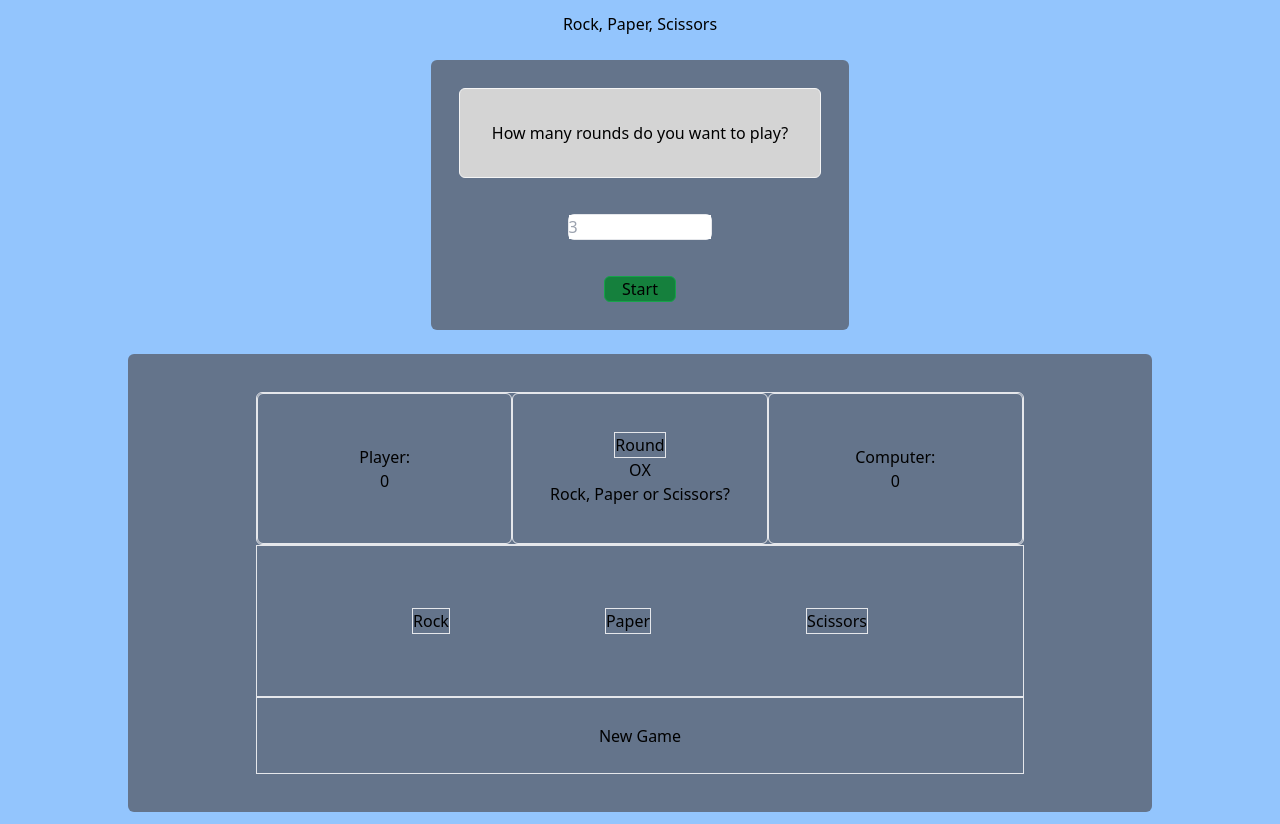
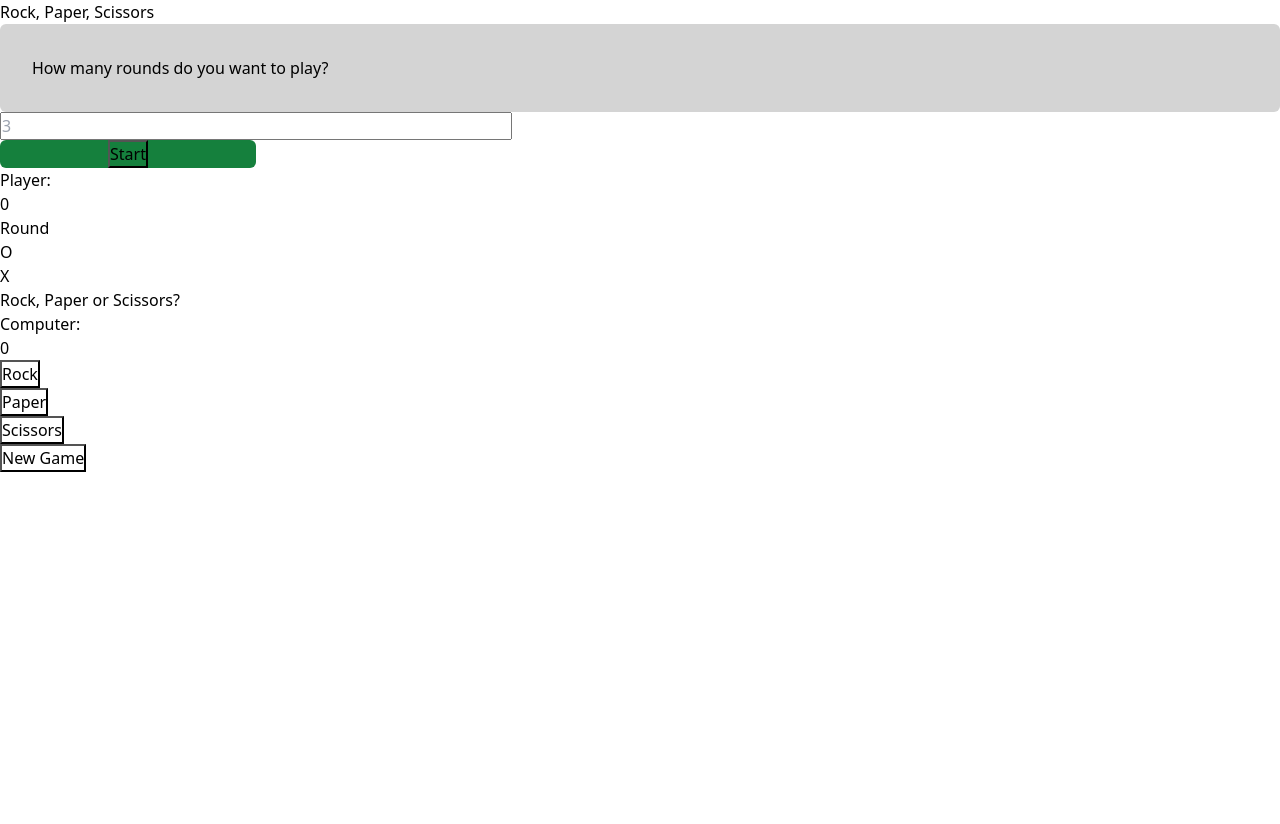
Before and after one commit to tjohnson009/rock-paper-scissors, a website: page src/index.html in a window 1280 px wide. After the commit the page ends 800 px from the top, so only its background shows below. Drawn offline with Linux system fonts and the light colour scheme.

Commit message:
Remove TailwinddCSS usage

```diff
--- a/src/index.html
+++ b/src/index.html
@@ -7,9 +7,9 @@
     <link href="../dist/style.css" rel="stylesheet">
     <title>Rock, Paper, Scissors</title>
 </head>
-<body class="flex flex-col items-center justify-center bg-blue-300 h-screen gap-6 my-3">
-    <div class="title flex justify-center"><h1>Rock, Paper, Scissors</h1></div>
-    <div class="roundsDivContainer flex flex-col bg-slate-500 items-center rounded-md gap-9 p-7">
+<body class="">
+    <div class="title"><h1>Rock, Paper, Scissors</h1></div>
+    <div class="roundsDivContainer">
         <div class="roundsDivText border-spacing-0 border-neutral-100 bg-neutral-300 border rounded-md p-8">
             <p>How many rounds do you want to play?</p>
         </div>
@@ -20,17 +20,17 @@
             <button type="text" value="Start" name="startButton" id="startButton">Start</button>
         </div>
     </div>
-    <div class="gameplay flex flex-col bg-slate-500 justify-center items-center rounded-md w-4/5 h-5/6 ">
-        <div class="scoreboard flex border-spacing-0 border rounded-md w-3/4 h-2/6">
-                <div class="playerScorebox flex flex-col border justify-center items-center border-spacing-0 rounded-md basis-2/6 flex-1">
+    <div class="gameplay">
+        <div class="scoreboard">
+                <div class="playerScorebox">
                     <p class="playerTitle">Player:</p>
                     <p class="playerPoints">0</p>
                 </div>
-                <div class="infoBox flex flex-col justify-center items-center border border-spacing-0 rounded-md basis-2/6 flex-1">
-                    <div class="roundNumber border border-spacing-0">
+                <div class="infoBox">
+                    <div class="roundNumber">
                         <p>Round</p>
                     </div>
-                    <div class="roundsIcons flex">
+                    <div class="roundsIcons">
                         <div>O</div>
                         <div>X</div>
                     </div>
@@ -38,17 +38,17 @@
                         <p class="resultText">Rock, Paper or Scissors?</p>
                     </div>
                 </div>
-                <div class="computerScorebox flex flex-col justify-center items-center border border-spacing-0 rounded-md basis-2/6 flex-1">
+                <div class="computerScorebox">
                     <p class="computerTitle">Computer:</p>
                     <p class="computerpoints">0</p>
                 </div>
         </div>
-        <div class="buttons flex border border-spacing-0 w-3/4 h-2/6 justify-evenly items-center">
-            <div><button class="rock border border-spacing-0 roundChoice" value="'rock">Rock</button></div>
-            <div><button class="paper border border-spacing-0 roundChoice" value="'paper">Paper</button></div>
-            <div><button class="scissors border border-spacing-0 roundChoice" value="'scissors">Scissors</button></div>
+        <div class="buttons">
+            <div><button class="rock roundChoice" value="rock">Rock</button></div>
+            <div><button class="paper roundChoice" value="paper">Paper</button></div>
+            <div><button class="scissors roundChoice" value="scissors">Scissors</button></div>
         </div>
-        <div class="newGameDiv flex border border-spacing-0 w-3/4 h-1/6 justify-center items-center">
+        <div class="newGameDiv">
             <button type="text" value="New Game" name="newGameButton" id="newGameButton">New Game</button>
         </div>
     </div>
--- a/src/input.css
+++ /dev/null
@@ -1,7 +0,0 @@
-@tailwind base;
-@tailwind components;
-@tailwind utilities;
-
-* {
-    box-sizing: border-box;
-}
--- a/tailwind.config.js
+++ /dev/null
@@ -1,14 +0,0 @@
-/** @type {import('tailwindcss').Config} */
-module.exports = {
-  content: {
-    relative: true,
-    files: [
-      './src/index.js',
-      './src/index.html',
-    ],
-  },
-  theme: {
-    extend: {},
-  },
-  plugins: [],
-}
```
Also changed, not shown: dist/style.css.
